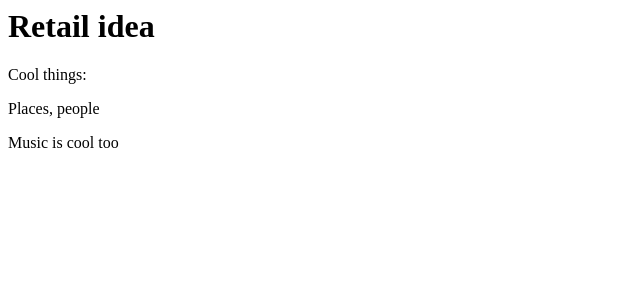
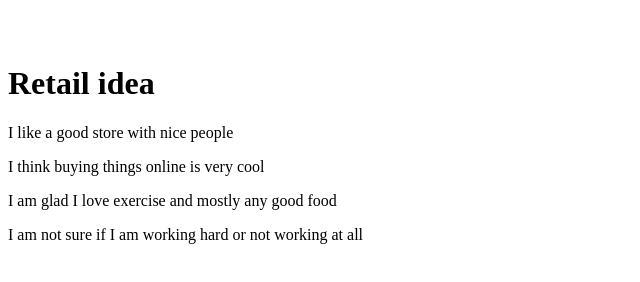
Before and after one commit to andrewtevinkim/retail_idea, a plain HTML site: page index.html in a window 1280 px wide. Shown: the whole page, without its empty margins (0-640 px from the left). Drawn offline with Linux system fonts and the light colour scheme.

Commit message:
Trying a new website

```diff
--- a/index.html
+++ b/index.html
@@ -1,7 +1,11 @@
+<br><br>
+
 <h1>Retail idea</h1>
 
-<p>Cool things:</p>
+<p>I like a good store with nice people</p>
 
-<p>Places, people</p>
+<p>I think buying things online is very cool</p>
 
-<p>Music is cool too</p>
+<p>I am glad I love exercise and mostly any good food</p>
+
+<p>I am not sure if I am working hard or not working at all</p>
```
